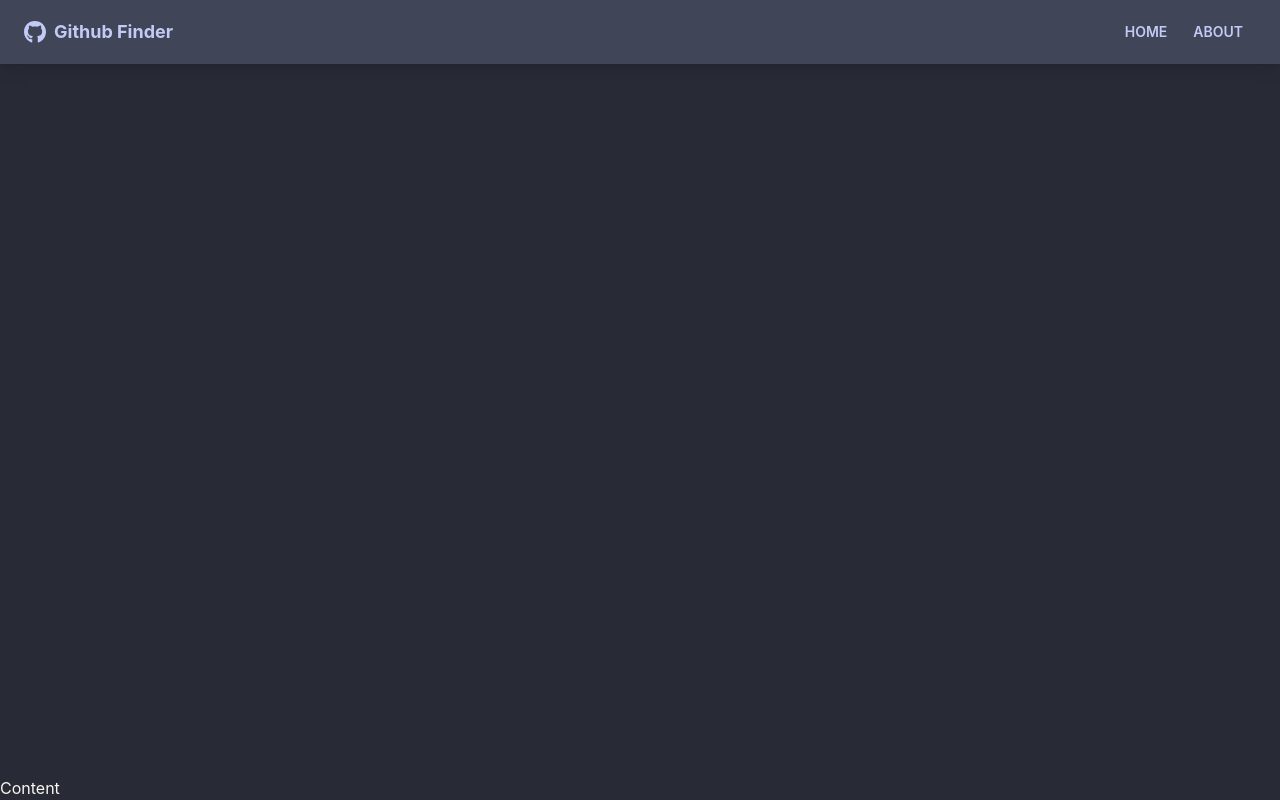
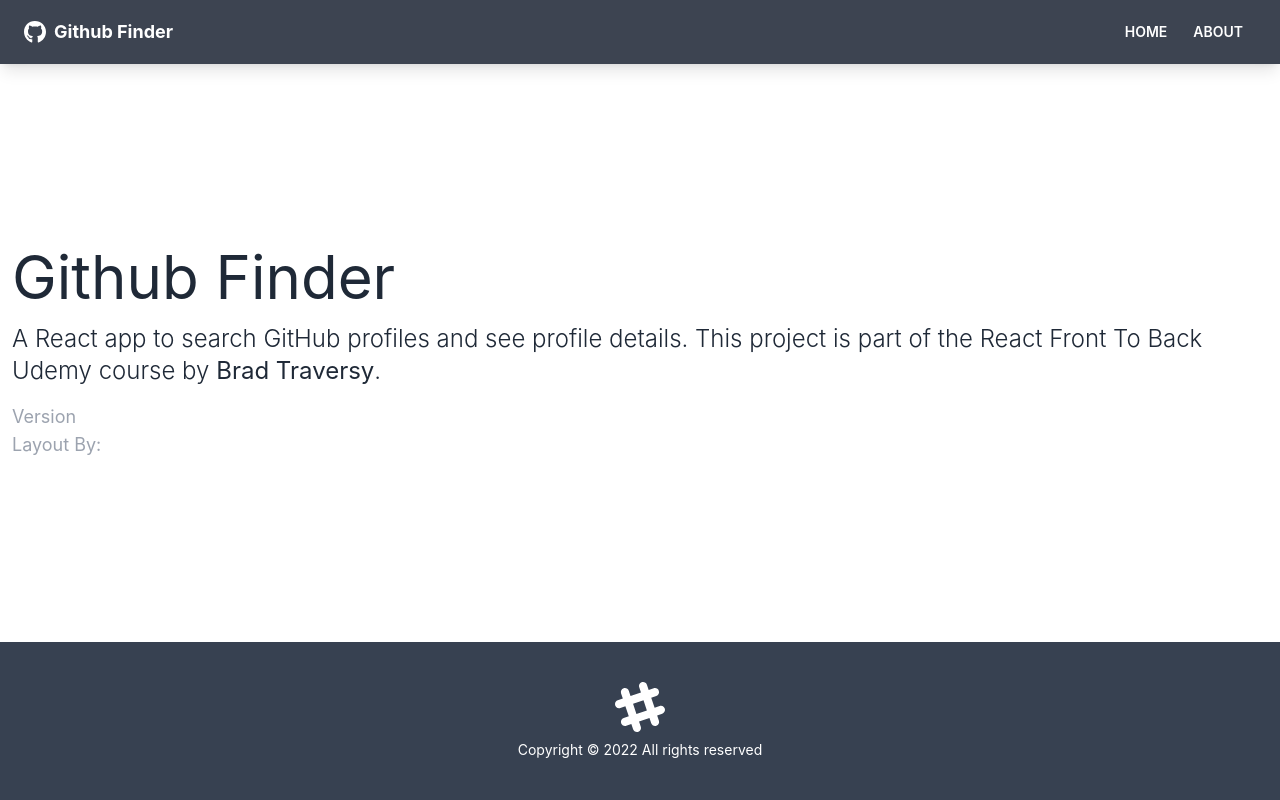
Before and after one commit to leandroreiz/github-finder, a React (Create React App) app: page /about in a window 1280 px wide. Built offline with nearby package versions, Linux system fonts and the light colour scheme; the HTML template or start-up script is replaced by a standard one.

Commit message:
Add Home, About & NotFound pages and Routes

```diff
--- a/public/index.html
+++ b/public/index.html
@@ -1,5 +1,5 @@
 <!DOCTYPE html>
-<html lang="en" data-theme="dracula">
+<html lang="en">
   <head>
     <meta charset="utf-8" />
     <link rel="icon" href="%PUBLIC_URL%/favicon.ico" />
--- a/src/App.js
+++ b/src/App.js
@@ -1,4 +1,8 @@
-import { BrowserRouter, Route } from 'react-router-dom';
+import { BrowserRouter, Routes, Route } from 'react-router-dom';
+import Home from './pages/Home';
+import About from './pages/About';
+import NotFound from './pages/NotFound';
+import Footer from './components/layout/Footer';
 import NavBar from './components/layout/NavBar';
 
 export default function App() {
@@ -6,7 +10,15 @@
     <BrowserRouter>
       <div className="flex flex-col justify-between h-screen">
         <NavBar />
-        <main>Content</main>
+        <main className="container mx-auto px-3 pb-12">
+          <Routes>
+            <Route path="/" element={<Home />} />
+            <Route path="/about" element={<About />} />
+            <Route path="/notfound" element={<NotFound />} />
+            <Route path="/*" element={<NotFound />} />
+          </Routes>
+        </main>
+        <Footer />
       </div>
     </BrowserRouter>
   );
--- /dev/null
+++ b/src/components/layout/Footer.jsx
@@ -0,0 +1,24 @@
+function Footer() {
+  const footerYear = new Date().getFullYear();
+
+  return (
+    <footer className="footer p-10 bg-gray-700 text-primary-content footer-center">
+      <div>
+        <svg
+          width="50"
+          height="50"
+          viewBox="0 0 24 24"
+          xmlns="http://www.w3.org/2000/svg"
+          fillRule="evenodd"
+          clipRule="evenodd"
+          className="inline-block fill-current"
+        >
+          <path d="M22.672 15.226l-2.432.811.841 2.515c.33 1.019-.209 2.127-1.23 2.456-1.15.325-2.148-.321-2.463-1.226l-.84-2.518-5.013 1.677.84 2.517c.391 1.203-.434 2.542-1.831 2.542-.88 0-1.601-.564-1.86-1.314l-.842-2.516-2.431.809c-1.135.328-2.145-.317-2.463-1.229-.329-1.018.211-2.127 1.231-2.456l2.432-.809-1.621-4.823-2.432.808c-1.355.384-2.558-.59-2.558-1.839 0-.817.509-1.582 1.327-1.846l2.433-.809-.842-2.515c-.33-1.02.211-2.129 1.232-2.458 1.02-.329 2.13.209 2.461 1.229l.842 2.515 5.011-1.677-.839-2.517c-.403-1.238.484-2.553 1.843-2.553.819 0 1.585.509 1.85 1.326l.841 2.517 2.431-.81c1.02-.33 2.131.211 2.461 1.229.332 1.018-.21 2.126-1.23 2.456l-2.433.809 1.622 4.823 2.433-.809c1.242-.401 2.557.484 2.557 1.838 0 .819-.51 1.583-1.328 1.847m-8.992-6.428l-5.01 1.675 1.619 4.828 5.011-1.674-1.62-4.829z"></path>
+        </svg>
+        <p>Copyright &copy; {footerYear} All rights reserved</p>
+      </div>
+    </footer>
+  );
+}
+
+export default Footer;
--- /dev/null
+++ b/src/pages/About.jsx
@@ -0,0 +1,30 @@
+function About() {
+  return (
+    <>
+      <h1 className="text-6xl mb-4">Github Finder</h1>
+      <p className="mb-4 text-2xl font-light">
+        A React app to search GitHub profiles and see profile details. This
+        project is part of the
+        <a href="https://www.udemy.com/course/modern-react-front-to-back/">
+          {' '}
+          React Front To Back
+        </a>{' '}
+        Udemy course by
+        <strong>
+          <a href="https://traversymedia.com"> Brad Traversy</a>
+        </strong>
+        .
+      </p>
+      <p className="text-lg text-gray-400">
+        Version <span className="text-white">1.0.0</span>
+      </p>
+      <p className="text-lg text-gray-400">
+        Layout By:&nbsp;
+        <a className="text-white" href="https://twitter.com/hassibmoddasser">
+          Hassib Moddasser
+        </a>
+      </p>
+    </>
+  );
+}
+export default About;
--- /dev/null
+++ b/src/pages/Home.jsx
@@ -0,0 +1,8 @@
+function Home() {
+  return (
+    <div>
+      <h1 className="text-6xl">Welcome</h1>
+    </div>
+  );
+}
+export default Home;
--- /dev/null
+++ b/src/pages/NotFound.jsx
@@ -0,0 +1,20 @@
+import { FaHome } from 'react-icons/fa';
+import { Link } from 'react-router-dom';
+
+function NotFound() {
+  return (
+    <div className="hero">
+      <div className="text-center hero-content">
+        <div className="max-w-lg">
+          <h1 className="text-8xl font-bold mb-8">Oops!</h1>
+          <p className="text-5xl mb-8">404 - Page not found!</p>
+          <Link to="/" className="btn btn-primary btn-lg">
+            <FaHome className="mr-2" />
+            Back to Home
+          </Link>
+        </div>
+      </div>
+    </div>
+  );
+}
+export default NotFound;
```
